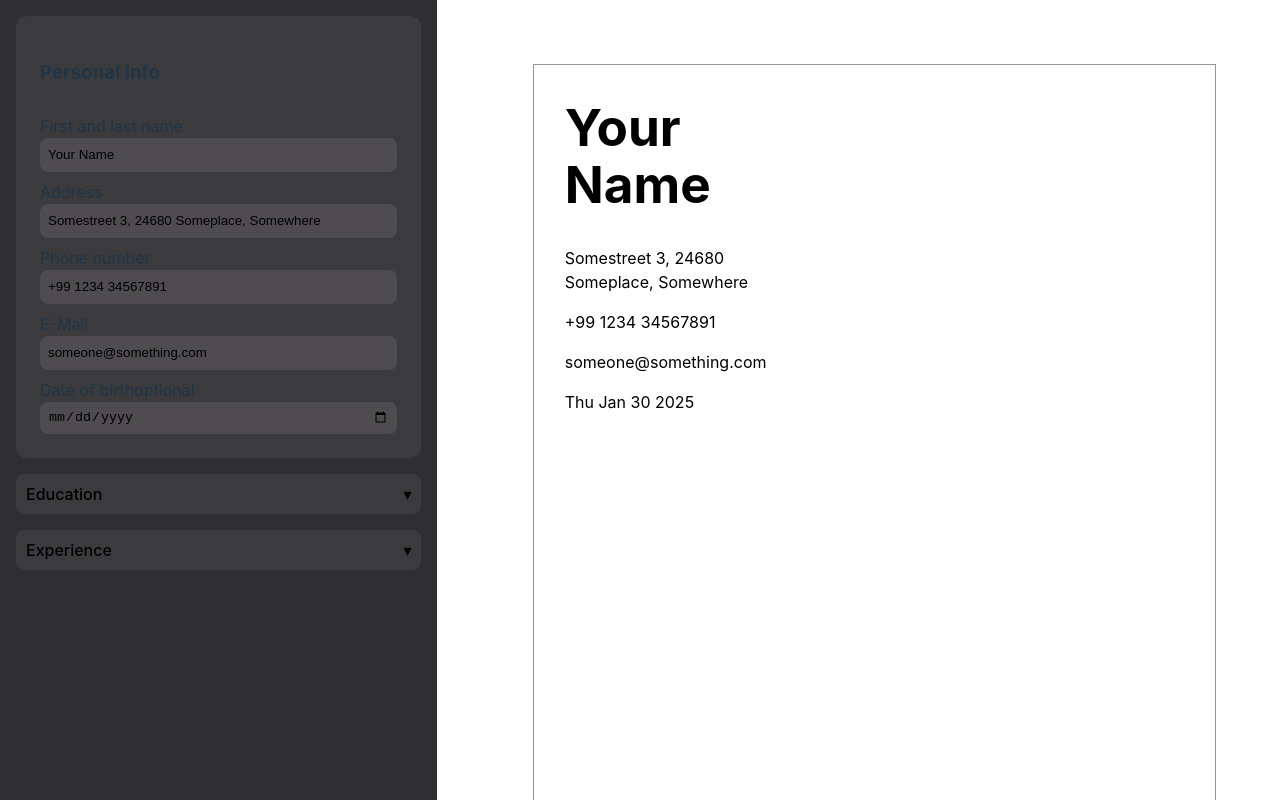
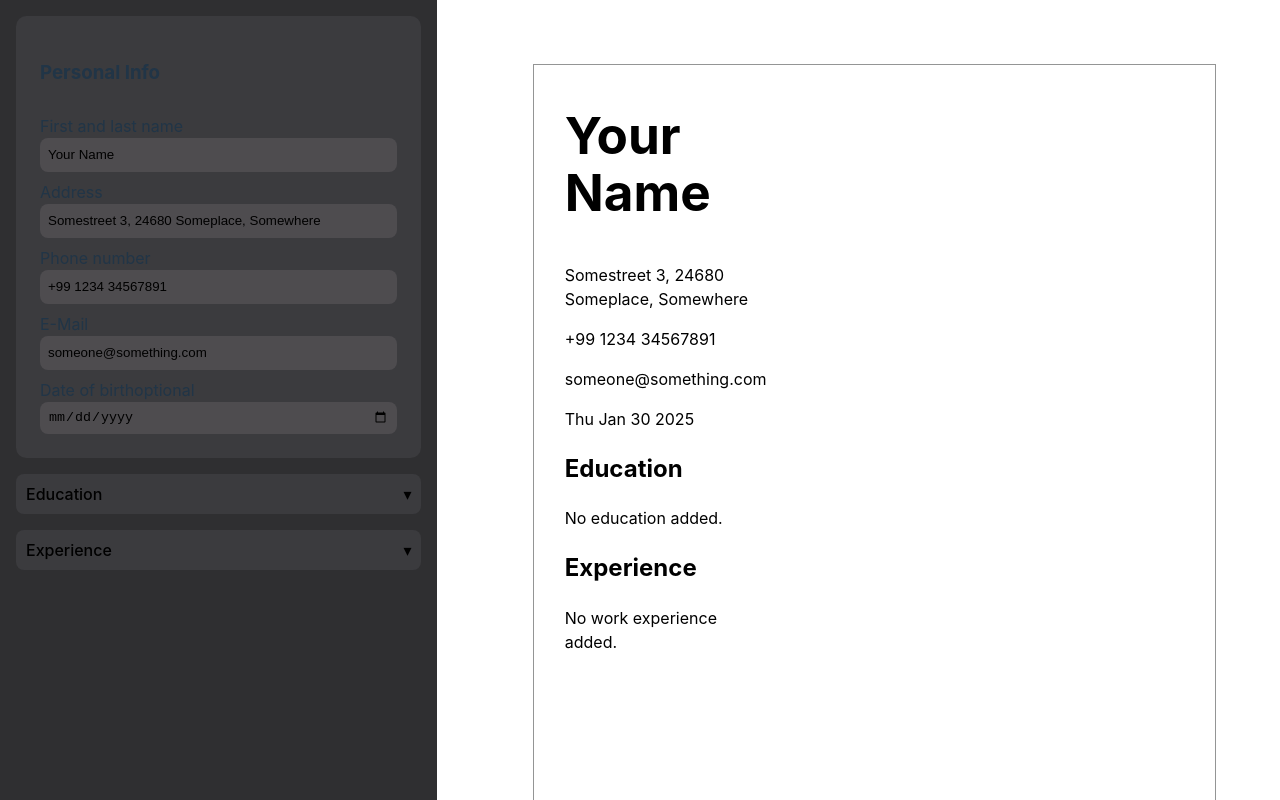
Before and after one commit to FukcThat/cv-generator, a React (Vite) app: page / in a window 1280 px wide. Shown: the top 800 px of the page. Built offline with nearby package versions, Linux system fonts and the light colour scheme.

Commit message:
FEAT: Experience- and Education-Info now render on resume

```diff
--- a/src/App.jsx
+++ b/src/App.jsx
@@ -43,7 +43,11 @@ function App() {
           setExperienceInfo={setExperienceInfo}
         />
         <div className="resume-container">
-          <Resume personalInfo={personalInfo} />
+          <Resume
+            personalInfo={personalInfo}
+            educationalInfo={educationalInfo}
+            experienceInfo={experienceInfo}
+          />
         </div>
       </div>
     </>
--- a/src/components/Resume.jsx
+++ b/src/components/Resume.jsx
@@ -1,11 +1,59 @@
 import PersonalInfoForm from "./personal-info/PersonalInfoForm";
 import PersonalInfoSection from "./personal-info/PersonalInfoSection";
 
-export default function Resume({ personalInfo }) {
+export default function Resume({
+  personalInfo,
+  educationalInfo,
+  experienceInfo,
+}) {
   return (
     <div className="resume-page flex-col">
       <div className="resume-layout">
-        <PersonalInfoSection personalInfo={personalInfo} />
+        <section className="resume-section">
+          <PersonalInfoSection personalInfo={personalInfo} />
+        </section>
+
+        <section>
+          <h2>Education</h2>
+          {educationalInfo.length > 0 ? (
+            educationalInfo.map((educationEntry) => (
+              <div key={educationEntry.id} className="resume-entry">
+                <h4>{educationEntry.schoolName}</h4>
+                <p>{educationEntry.degree}</p>
+                <p>
+                  {educationEntry.startDate} - {educationEntry.endDate}
+                </p>
+                {educationEntry.description && (
+                  <p>{educationEntry.description}</p>
+                )}
+              </div>
+            ))
+          ) : (
+            <p>No education added.</p>
+          )}
+        </section>
+
+        <section>
+          <h2>Experience</h2>
+          {experienceInfo.length > 0 ? (
+            experienceInfo.map((experienceEntry) => (
+              <div key={experienceEntry.id} className="resume-entry">
+                <h4>
+                  {experienceEntry.jobTitle} at {experienceEntry.companyName}
+                </h4>
+                <p>{experienceEntry.companyLocation}</p>
+                <p>
+                  {experienceEntry.startDate} - {experienceEntry.endDate}
+                </p>
+                {experienceEntry.description && (
+                  <p>{experienceEntry.description}</p>
+                )}
+              </div>
+            ))
+          ) : (
+            <p>No work experience added.</p>
+          )}
+        </section>
       </div>
     </div>
   );
```
